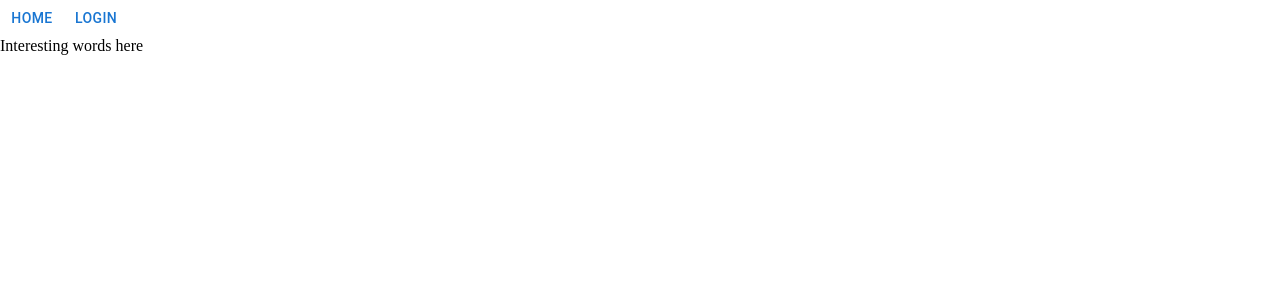
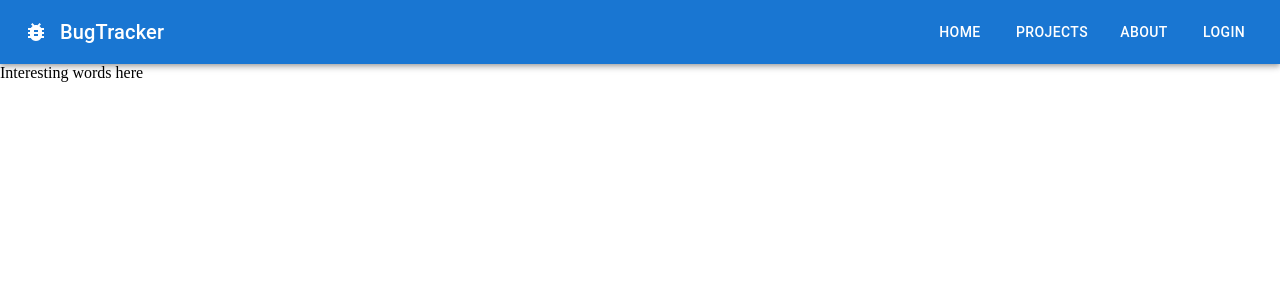
Before and after one commit to R894/bugtracker, a Next.js app in the folder client/: page / in a window 1280 px wide. Shown: the top 300 px of the page. Built offline with nearby package versions, Linux system fonts and the light colour scheme.

Commit message:
style: update NavBar.tsx

```diff
--- a/client/src/components/NavBar/NavBar.tsx
+++ b/client/src/components/NavBar/NavBar.tsx
@@ -1,12 +1,47 @@
-import { Button } from '@mui/material'
+import { BugReport } from '@mui/icons-material'
+import {
+  AppBar,
+  Button,
+  IconButton,
+  Stack,
+  Toolbar,
+  Typography,
+} from '@mui/material'
 import { useRouter } from 'next/router'
 
 const NavBar = () => {
   const router = useRouter()
   return (
     <>
-      <Button onClick={() => router.push('/')}>Home</Button>
-      <Button onClick={() => router.push('/login')}>Login</Button>
+      <AppBar position="static">
+        <Toolbar>
+          <IconButton
+            size="large"
+            edge="start"
+            color="inherit"
+            aria-label="logo"
+          >
+            <BugReport />
+          </IconButton>
+          <Typography variant="h6" component="div" sx={{ flexGrow: 1 }}>
+            BugTracker
+          </Typography>
+          <Stack direction="row" spacing={2}>
+            <Button color="inherit" onClick={() => router.push('/')}>
+              Home
+            </Button>
+            <Button color="inherit" onClick={() => router.push('/projects')}>
+              Projects
+            </Button>
+            <Button color="inherit" onClick={() => router.push('/about')}>
+              About
+            </Button>
+            <Button color="inherit" onClick={() => router.push('/login')}>
+              Login
+            </Button>
+          </Stack>
+        </Toolbar>
+      </AppBar>
     </>
   )
 }
```
